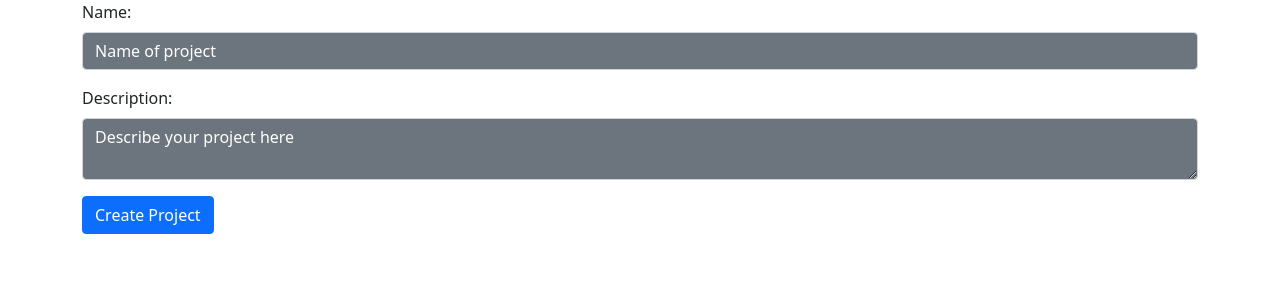
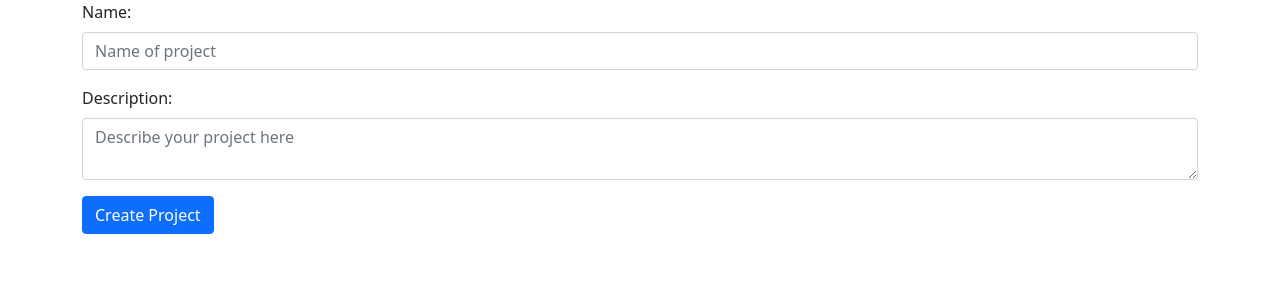
Before and after one commit to anbrikzone/Django-Project, a Django app: page /projects/add_project/ in a window 1280 px wide. Shown: the part 56-356 px from the top of the page. Run offline with Django 5.2, Linux system fonts and the light colour scheme; the visitor is signed in with stand-in values (Sample User, id 1); some libraries are stand-ins or nearby versions.

Commit message:
add raw sql for my_project column

```diff
--- a/collaborate_project/projects/views.py
+++ b/collaborate_project/projects/views.py
@@ -11,18 +11,18 @@ from django.db.models import F, OuterRef, Subquery
 def index(request):
     all_projects = Project.objects.all().order_by('-created')
     shared_projects = Project.objects.filter(projectmembers__users__id = request.user.id).order_by('-created')
-    my_projects = Project.objects.filter(owner_id = request.user.id).order_by('-created')
+    # my_projects = Project.objects.filter(owner_id = request.user.id).order_by('-created')
 
-    # my_projects = Project.objects.raw(f'''select
-    #             pp.id
-    #             , pp.name
-    #             , pp.description
-    #             , pp.created
-    #             , group_concat(au.username, ', ') as users
-    #             from projects_project pp
-    #             left join projects_projectmember ppm on pp.id = ppm.projects_id
-    #             left join auth_user au ON au.id = ppm.users_id
-    #             where pp.owner_id = {request.user.id}''')
+    my_projects = Project.objects.raw(f'''select
+                pp.id
+                , pp.name
+                , pp.description
+                , pp.created
+                , group_concat(au.username, ', ') as users
+                from projects_project pp
+                left join projects_projectmember ppm on pp.id = ppm.projects_id
+                left join auth_user au ON au.id = ppm.users_id
+                where pp.owner_id = %s''', [request.user.id])
 
     context = {
         'title': "Projects",
--- a/collaborate_project/static/css/style.css
+++ b/collaborate_project/static/css/style.css
@@ -23,7 +23,7 @@
     color: white !important;
 } */
 
-.form-control.bg-secondary::placeholder {
+/* .form-control.bg-secondary::placeholder {
     color: white;
     opacity: 1;
-  }
+  } */
--- a/collaborate_project/templates/projects/add_project.html
+++ b/collaborate_project/templates/projects/add_project.html
@@ -9,11 +9,11 @@
             {% csrf_token %}
             <div class="mb-3">
                 <label for="project_name" class="form-label">Name:</label>
-                <input class="form-control bg-secondary" name="project_name" id="project_name" type="text" placeholder="Name of project">
+                <input class="form-control" name="project_name" id="project_name" type="text" placeholder="Name of project">
             </div>
             <div class="mb-3">
                 <label for="project_description" class="form-label">Description:</label>
-                <textarea class="form-control bg-secondary" name="project_description" id="project_description" placeholder="Describe your project here"></textarea>
+                <textarea class="form-control" name="project_description" id="project_description" placeholder="Describe your project here"></textarea>
             </div>
             <input type="submit" class="btn btn-primary" value="Create Project">
         </form>
--- a/collaborate_project/templates/projects/edit_project.html
+++ b/collaborate_project/templates/projects/edit_project.html
@@ -9,15 +9,15 @@
             {% csrf_token %}
             <div class="mb-3">
                 <label for="project_name" class="form-label">Name:</label>
-                <input class="form-control bg-secondary" name="project_name" id="project_name" type="text" value="{{project.name}}" placeholder="Name of project">
+                <input class="form-control" name="project_name" id="project_name" type="text" value="{{project.name}}" placeholder="Name of project">
             </div>
             <div class="mb-3">
                 <label for="project_description" class="form-label">Description:</label>
-                <textarea class="form-control bg-secondary" name="project_description" id="project_description" placeholder="Describe your project here">{{project.description}}</textarea>
+                <textarea class="form-control" name="project_description" id="project_description" placeholder="Describe your project here">{{project.description}}</textarea>
             </div>
             <div class="mb-3">
                 <label for="project_invite" class="form-label">Invite user:</label>
-                <input class="form-control bg-secondary" name="project_invite" id="project_invite" type="text" placeholder="Enter user email here">
+                <input class="form-control" name="project_invite" id="project_invite" type="text" placeholder="Enter user email here">
             </div>
             <input type="submit" class="btn btn-primary" value="Edit Project">
         </form>
```
